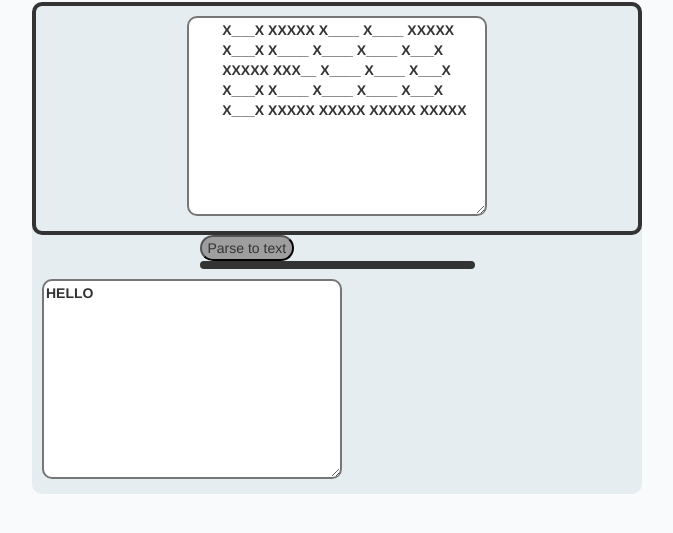
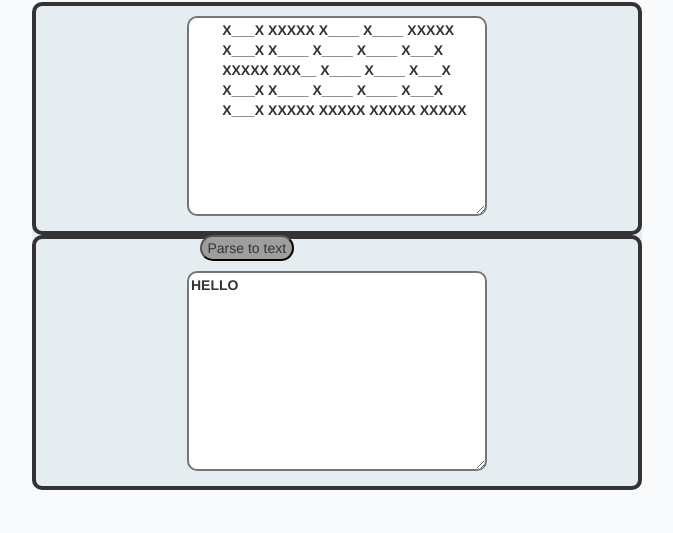
Before and after one commit to ClJarvis/brainteasers, a plain HTML site: page helloled/index.html in a window 1280 px wide. Both pictures are taken after a click on the button "Parse to text". Shown: the part 61-594 px from the top of the page, without its empty margins (303-976 px from the left). Drawn offline with nearby package versions, Linux system fonts and the light colour scheme.

Commit message:
minior update

```diff
--- a/helloled/index.html
+++ b/helloled/index.html
@@ -48,15 +48,16 @@ One TextBox for output
     </form>
         <div class='col-md-3'></div>
     <div class='col-md-6'>
-    <button onclick="parseFunction()">Parse to text</button>
-    <form></div>    <div class='col-md-3'></div>
-
+     <button onclick="parseText()">Parse to text</button>
+    </div>
+    <div class='col-md-3'></div>
+    <form>
     <textarea id="test"> </textarea>
     </form>
+
+
       <script type="text/javascript" charset="utf-8">
-     //     document.write("X___X\nX___X\nXXXXX\nX___X\nX___X");
-        function parseFunction() {
-        // var x = document.getElementById("led").value;
+        function parseText() {
          var screenText ={
         "X___X\nX___X\nXXXXX\nX___X\nX___X+XXXXX\nX____\nXXX__\nX____\nXXXXX+X____\nX____\nX____\nX____\nXXXXX+X____\nX____\nX____\nX____\nXXXXX+XXXXX\nX___X\nX___X\nX___X\nXXXXX": "HELLO"
         };
```
